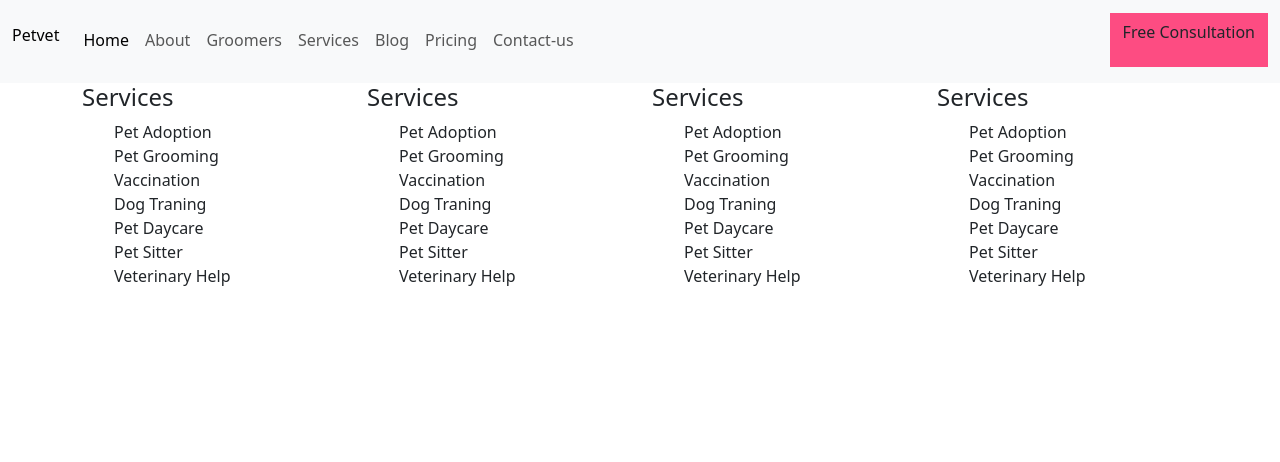
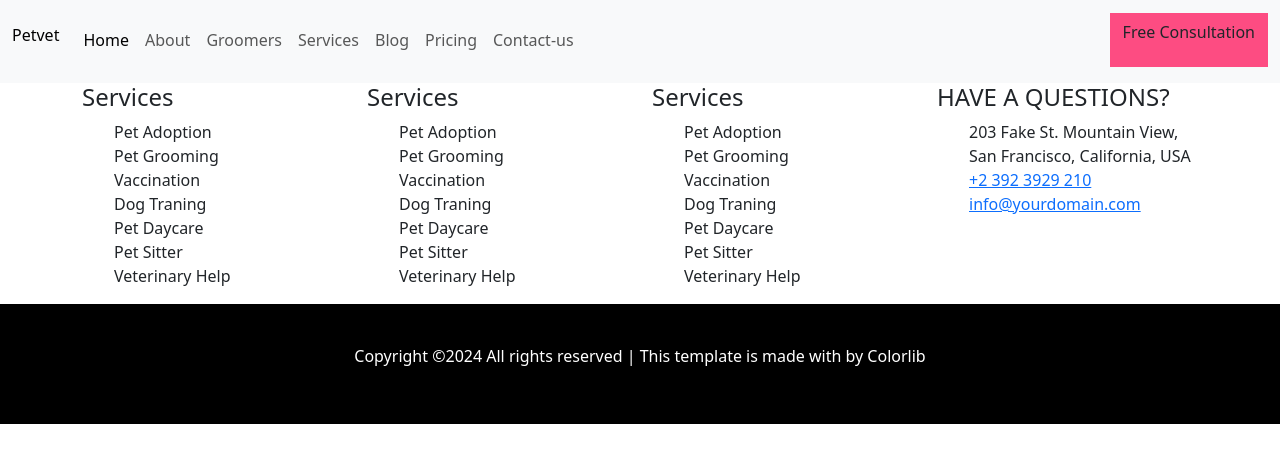
Before and after one commit to Anaszafar786/Anas-website, a plain HTML site: page index.html in a window 1280 px wide. Shown: the part 68-530 px from the top of the page. Drawn offline with nearby package versions, Linux system fonts and the light colour scheme; a web font is replaced by a local one.

Commit message:
Add files via upload

```diff
--- a/index.html
+++ b/index.html
@@ -78,6 +78,21 @@
 
 
 
+    <section>
+
+    </section>
+
+
+
+
+
+
+
+
+
+
+
+
 
 
     <section class="footer">
@@ -125,16 +140,12 @@
                     </div>
                 </div>
                 <div class="col-md-3">
-                    <div class="services">
-                        <h4>Services</h4>
+                    <div class="HAVE A QUESTIONS?">
+                        <h4>HAVE A QUESTIONS?</h4>
                         <ul>
-                            <li>Pet Adoption</li>
-                            <li>Pet Grooming</li>
-                            <li>Vaccination</li>
-                            <li>Dog Traning</li>
-                            <li>Pet Daycare</li>
-                            <li>Pet Sitter</li>
-                            <li>Veterinary Help</li>
+                           <li>	203 Fake St. Mountain View, San Francisco, California, USA</li>
+                           <li><a href="">	+2 392 3929 210</a></li>
+                           <a href="">	info@yourdomain.com</a>
                     </div>
                 </div>
 
@@ -143,68 +154,10 @@
 
     </section>
 
-<!--
-    <section class="footer">
-        <div class="container">
-            <div class="row">
-                    <div class="col-md-3">
-                        <div class="services">
-                            <h4>Services</h4>
-                            <ul>
-                                <li>Pet Adoption</li>
-                                <li>Pet Grooming</li>
-                                <li>Vaccination</li>
-                                <li>Dog Traning</li>
-                                <li>Pet Daycare</li>
-                                <li>Pet Sitter</li>
-                                <li>Veterinary Help</li>
-                            </ul>
-                        </div>
-                    </div>
-                </div>
+<div class="last-tag">
+    <p>Copyright ©2024 All rights reserved | This template is made with  by Colorlib</p>
 
-            </div>
-        </div>
-
-        <div class="container">
-            <div class="row">
-                <div class="col-md-3">
-                        <div class="services">
-                            <h4>LINKS</h4>
-                        </div>
-                        <div class="detail">
-                            <ul>
-                                <li>HOme</li>
-                                <li>About</li>
-                                <li>Services</li>
-                                <li>Gromer</li>
-                                <li>Blog</li>
-                                <li>Pricing</li>
-                            </ul>
-                        </div>
-                    </div>
-                </div>
-            </div>
-        </div>
-
-        <div class="container">
-            <div class="row">
-                <div class="col-md-3">
-
-                </div>
-            </div>
-        </div>
-
-
-        <div class="container">
-            <div class="row">
-                <div class="col-md-3">
-
-                </div>
-            </div>
-        </div>
-
-    </section> -->
+</div>
 
   </body>
 </html>
--- a/style.css
+++ b/style.css
@@ -26,3 +26,12 @@ li{
 .button{
     background-color: var(--primary-color);
 }
+.last-tag{
+    background-color: var(--secondary-color);
+    padding: 40px;
+}
+
+.last-tag p{
+    color: var(--button-color);
+    text-align: center;
+}
```
